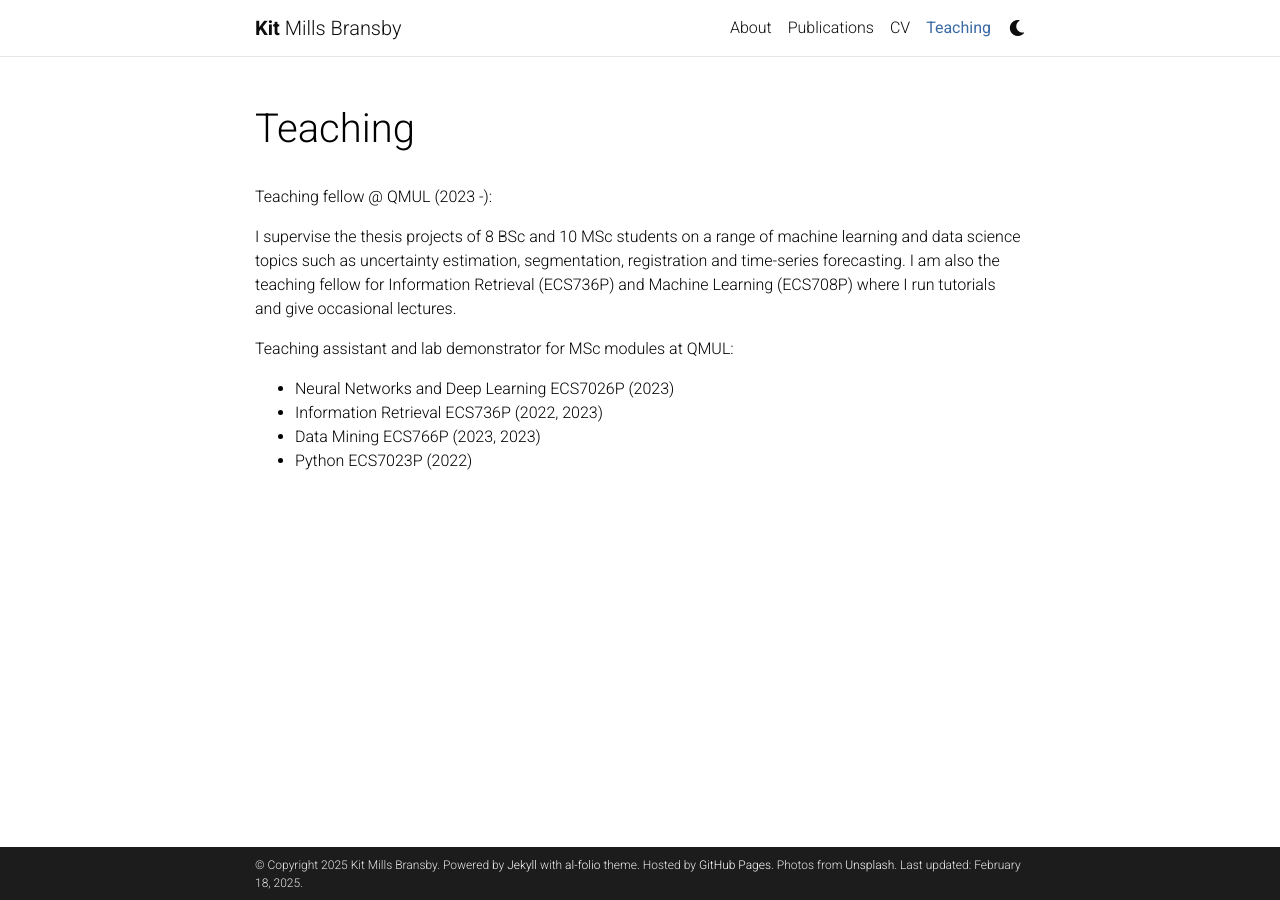
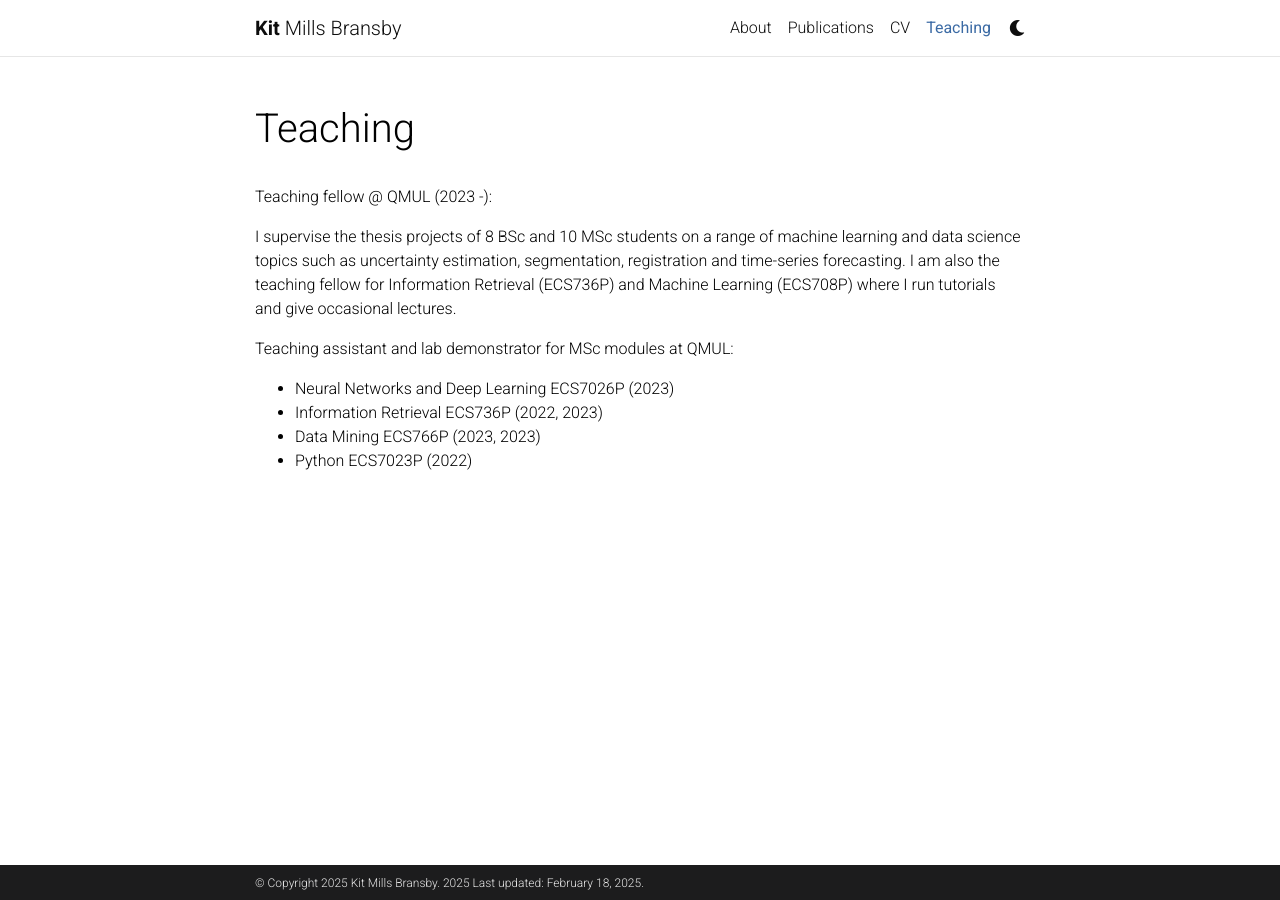
Before and after one commit to kitbransby/kitbransby.github.io, a Jekyll site: the page built from _pages/teaching.md, in a window 1280 px wide. Built offline with Jekyll 4.4.1, drawn with Linux system fonts in a browser that asks for light colours; full-size pictures stand in for the smaller copies a plugin makes; comment, search, counter and statistics services are not loaded; a style sheet for code colours, icons or effects is not loaded.

Commit message:
update pp

```diff
--- a/_config.yml
+++ b/_config.yml
@@ -10,9 +10,7 @@
 description: > # the ">" symbol means to ignore newlines until "footer_text:"
   PhD researcher in Machine Learning and Computer Vision with a focus on Cardiac Imaging applications at Queen Mary University of London
 footer_text: >
-  Powered by <a href="https://jekyllrb.com/" target="_blank">Jekyll</a> with <a href="https://github.com/alshedivat/al-folio">al-folio</a> theme.
-  Hosted by <a href="https://pages.github.com/" target="_blank">GitHub Pages</a>.
-  Photos from <a href="https://unsplash.com" target="_blank">Unsplash</a>.
+  2025
 keywords: medical-image-analysis, deep-learning  # add your own keywords or leave empty
 
 lang: en # the language of your site (for example: en, fr, cn, ru, etc.)
```
Also changed, not shown: _pages/about.md (+1 -1 lines), assets/img/linkedin.jpeg (deleted), 1 other file.
